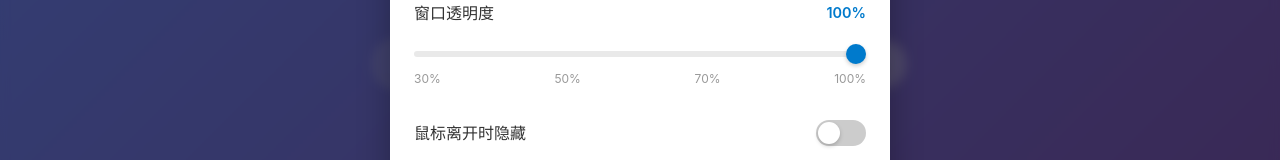
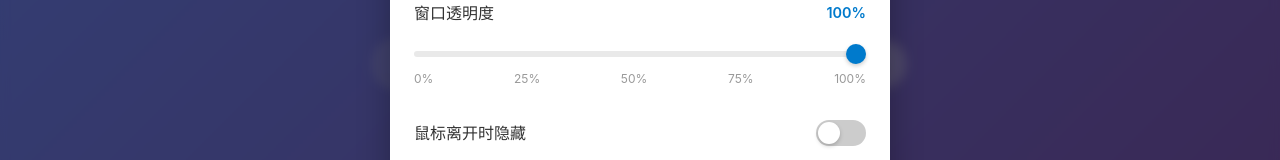
Before and after one commit to jungeer/Browser, a Vue app: page / in a window 1280 px wide. Both pictures are taken after a click on the button "⚙️". Shown: the part 302-462 px from the top of the page. Built offline with nearby package versions, Linux system fonts and the light colour scheme.

Commit message:
优化透明度设置功能，允许透明度为 0；更新滑块最小值和标记，调整设置面板的用户体验；移除多余的调试日志，提升代码整洁性。

```diff
--- a/src/renderer/App.vue
+++ b/src/renderer/App.vue
@@ -145,7 +145,7 @@ const settingsPanel = ref(null)
 const windowOpacity = ref(1.0)
 const mouseHideEnabled = ref(false)
 const hideDelay = ref(500)
-const hideOpacity = ref(0.2)
+const hideOpacity = ref(0.1)
 const isMouseInside = ref(true)
 const hideTimeout = ref(null)
 
@@ -509,12 +509,10 @@ const closeSettings = () => {
 }
 
 const updateWindowOpacity = async (opacity) => {
-  console.log('🎨 渲染进程请求设置透明度:', opacity)
   windowOpacity.value = opacity
   if (window.electronAPI) {
     try {
       const result = await window.electronAPI.setWindowOpacity(opacity)
-      console.log('📈 透明度设置结果:', result)
       if (result && !result.success) {
         console.error('❌ 透明度设置失败:', result.error)
         statusText.value = `透明度设置失败: ${result.error}`
@@ -532,7 +530,6 @@ const updateWindowOpacity = async (opacity) => {
 }
 
 const updateMouseHide = (enabled) => {
-  console.log('🔄 更新鼠标隐藏功能:', enabled)
   mouseHideEnabled.value = enabled
 
   if (enabled) {
@@ -542,7 +539,6 @@ const updateMouseHide = (enabled) => {
     removeMouseListeners()
     // 恢复正常透明度
     if (window.electronAPI) {
-      console.log('🌟 恢复正常透明度（功能关闭）')
       window.electronAPI.setWindowOpacity(windowOpacity.value)
       statusText.value = '鼠标隐藏功能已关闭'
     }
@@ -559,7 +555,6 @@ const updateHideOpacity = (opacity) => {
 
 // 鼠标事件处理
 const handleMouseEnter = () => {
-  console.log('🖱️ 鼠标进入窗口')
   isMouseInside.value = true
   if (hideTimeout.value) {
     clearTimeout(hideTimeout.value)
@@ -567,20 +562,16 @@ const handleMouseEnter = () => {
   }
 
   if (mouseHideEnabled.value && window.electronAPI) {
-    console.log('🌟 恢复正常透明度')
     window.electronAPI.setWindowOpacity(windowOpacity.value)
     statusText.value = '鼠标已进入窗口'
   }
 }
 
 const handleMouseLeave = () => {
-  console.log('🖱️ 鼠标离开窗口')
   isMouseInside.value = false
   if (mouseHideEnabled.value) {
-    console.log(`⏱️ ${hideDelay.value}ms 后隐藏窗口`)
     hideTimeout.value = setTimeout(() => {
       if (!isMouseInside.value && window.electronAPI) {
-        console.log('👻 设置隐藏透明度')
         window.electronAPI.setWindowOpacity(hideOpacity.value)
         statusText.value = '鼠标已离开窗口'
       }
@@ -590,7 +581,6 @@ const handleMouseLeave = () => {
 
 // 使用更可靠的鼠标事件监听
 const setupMouseListeners = () => {
-  console.log('🎯 设置鼠标监听器')
   const appElement = document.getElementById('app')
   if (appElement) {
     // 使用 mouseover/mouseout 代替 mouseenter/mouseleave
@@ -600,7 +590,6 @@ const setupMouseListeners = () => {
     // 额外监听窗口焦点事件作为备用
     window.addEventListener('focus', handleMouseEnter, { passive: true })
     window.addEventListener('blur', () => {
-      console.log('🔍 窗口失去焦点')
       // 给一个短延迟，避免快速切换时的误触发
       setTimeout(handleMouseLeave, 100)
     }, { passive: true })
@@ -610,7 +599,6 @@ const setupMouseListeners = () => {
 }
 
 const removeMouseListeners = () => {
-  console.log('🗑️ 移除鼠标监听器')
   const appElement = document.getElementById('app')
   if (appElement) {
     appElement.removeEventListener('mouseover', handleMouseEnter)
@@ -636,7 +624,6 @@ const saveSettings = () => {
       hideOpacity: hideOpacity.value
     }
     localStorage.setItem('browserSettings', JSON.stringify(settings))
-    console.log('💾 设置已保存:', settings)
     statusText.value = '设置已保存'
   } catch (err) {
     console.error('❌ 保存设置失败:', err)
@@ -645,7 +632,6 @@ const saveSettings = () => {
 }
 
 const loadSettings = async () => {
-  console.log('📂 加载保存的设置')
   try {
     const saved = localStorage.getItem('browserSettings')
     if (saved) {
@@ -653,26 +639,20 @@ const loadSettings = async () => {
       windowOpacity.value = settings.windowOpacity || 1.0
       mouseHideEnabled.value = settings.mouseHideEnabled || false
       hideDelay.value = settings.hideDelay || 500
-      hideOpacity.value = settings.hideOpacity || 0.2
-
-      console.log('📋 载入的设置:', settings)
+      hideOpacity.value = settings.hideOpacity || 0.1
 
       // 应用透明度设置
       if (window.electronAPI) {
-        console.log('🎨 应用保存的透明度:', windowOpacity.value)
-        const result = await window.electronAPI.setWindowOpacity(windowOpacity.value)
-        console.log('📈 透明度应用结果:', result)
+        await window.electronAPI.setWindowOpacity(windowOpacity.value)
       }
 
       // 应用鼠标隐藏设置
       if (mouseHideEnabled.value) {
-        console.log('🖱️ 启用鼠标隐藏功能')
         setupMouseListeners()
       }
 
       statusText.value = '设置已加载'
     } else {
-      console.log('📋 没有找到保存的设置，使用默认值')
       statusText.value = '使用默认设置'
     }
   } catch (err) {
@@ -692,8 +672,6 @@ const loadCurrentSettings = () => {
 
 // 生命周期钩子
 onMounted(async () => {
-  console.log('🚀 应用正在初始化...')
-
   setupElectronListeners()
 
   // 监听窗口大小变化
@@ -717,8 +695,6 @@ onMounted(async () => {
 
   // 初始化时也调用一次
   setTimeout(handleResize, 500)
-
-  console.log('✅ 应用初始化完成')
 })
 
 onUnmounted(() => {
--- a/src/renderer/components/SettingsPanel.vue
+++ b/src/renderer/components/SettingsPanel.vue
@@ -17,7 +17,7 @@
           <div class="slider-container">
             <input
               type="range"
-              min="0.3"
+              min="0"
               max="1"
               step="0.05"
               v-model="opacity"
@@ -25,9 +25,10 @@
               class="opacity-slider"
             />
             <div class="slider-marks">
-              <span>30%</span>
+              <span>0%</span>
+              <span>25%</span>
               <span>50%</span>
-              <span>70%</span>
+              <span>75%</span>
               <span>100%</span>
             </div>
           </div>
@@ -78,7 +79,7 @@
           <div class="slider-container">
             <input
               type="range"
-              min="0.1"
+              min="0"
               max="0.5"
               step="0.05"
               v-model="hideOpacity"
@@ -86,9 +87,9 @@
               class="opacity-slider"
             />
             <div class="slider-marks">
-              <span>10%</span>
-              <span>20%</span>
-              <span>35%</span>
+              <span>0%</span>
+              <span>15%</span>
+              <span>30%</span>
               <span>50%</span>
             </div>
           </div>
@@ -122,7 +123,7 @@ const emit = defineEmits(['close', 'update:opacity', 'update:mouseHide', 'update
 const opacity = ref(1.0)
 const mouseHideEnabled = ref(false)
 const hideDelay = ref(500)
-const hideOpacity = ref(0.2)
+const hideOpacity = ref(0.1)
 
 // 更新透明度
 const updateOpacity = () => {
@@ -152,7 +153,6 @@ const closeSettings = () => {
 
 // 测试透明度功能
 const testOpacity = () => {
-  console.log('🧪 测试透明度功能')
   // 快速测试透明度变化
   const originalOpacity = opacity.value
 
@@ -175,7 +175,7 @@ const resetSettings = () => {
   opacity.value = 1.0
   mouseHideEnabled.value = false
   hideDelay.value = 500
-  hideOpacity.value = 0.2
+  hideOpacity.value = 0.1
 
   updateOpacity()
   emit('update:mouseHide', false)
```
Also changed, not shown: src/main/main.js (+1 -9 lines).
